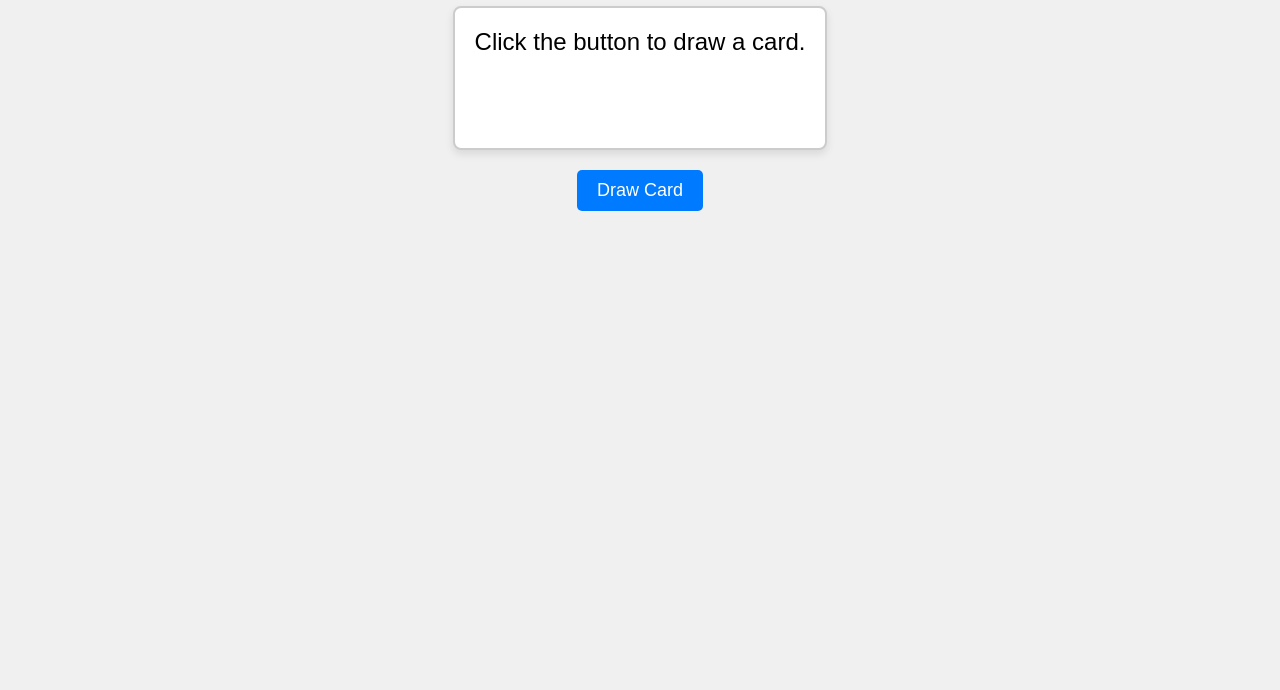
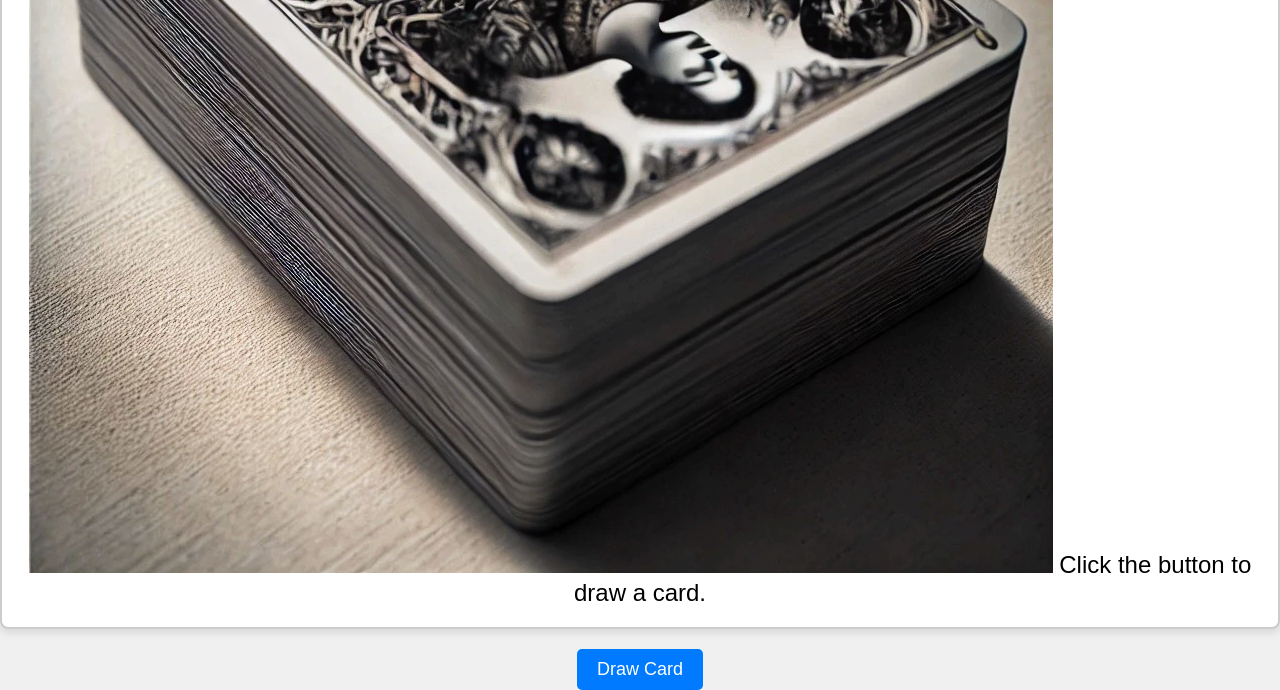
Before and after one commit to flawedscience/avcharades, a plain HTML site: page index.html in a window 1280 px wide. Shown: the part 331-1021 px from the top of the page. Before the commit the page ends 800 px from the top, so only its background shows below. Drawn offline with Linux system fonts and the light colour scheme.

Commit message:
add cards image to index.html

```diff
--- a/index.html
+++ b/index.html
@@ -10,6 +10,7 @@
     <div class="container">
         <h1>Draw a Charades Card!</h1>
         <div id="card" class="card">
+            <img src="cards.webp" alt="" />
             Click the button to draw a card.
         </div>
         <button onclick="drawCard()">Draw Card</button>
```
